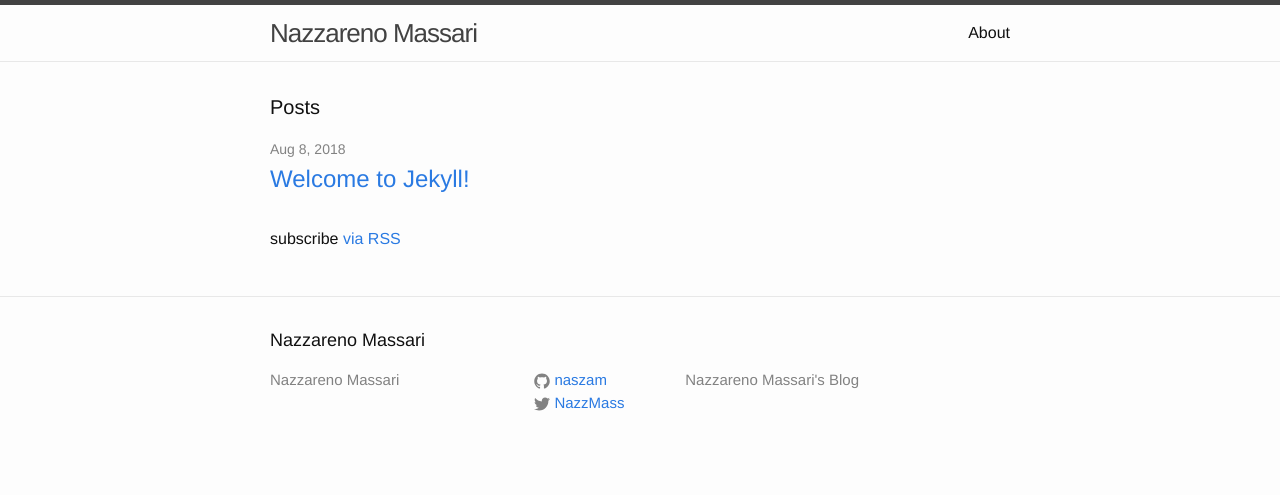
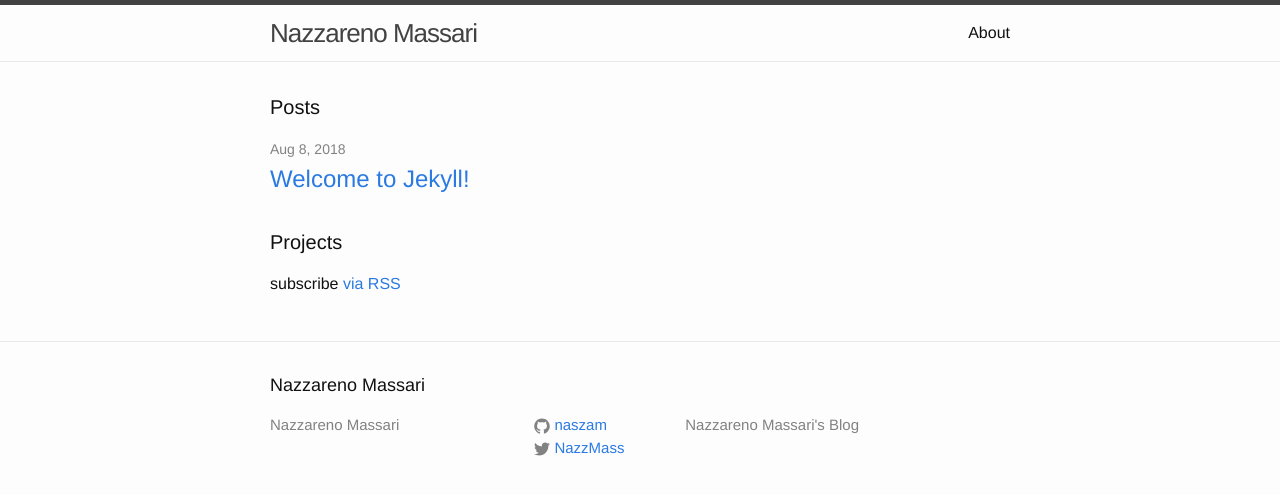
Before and after one commit to naszam/naszam-blog, a Jekyll site: the page built from index.html, in a window 1280 px wide. Shown: the top 495 px of the page. Built offline with Jekyll 4.4.1, drawn with Linux system fonts in a browser that asks for light colours.

Commit message:
Update index.html

```diff
--- a/index.html
+++ b/index.html
@@ -18,6 +18,8 @@ layout: default
     {% endfor %}
   </ul>
 
+  <h1 class="page-heading">Projects</h1>
+
   <p class="rss-subscribe">subscribe <a href="{{ "/feed.xml" | prepend: site.baseurl }}">via RSS</a></p>
 
 </div>
```
